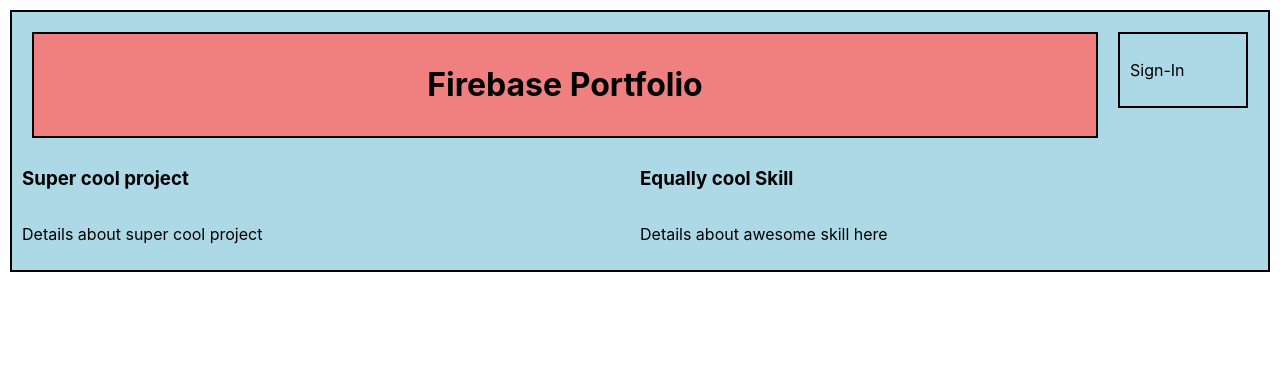
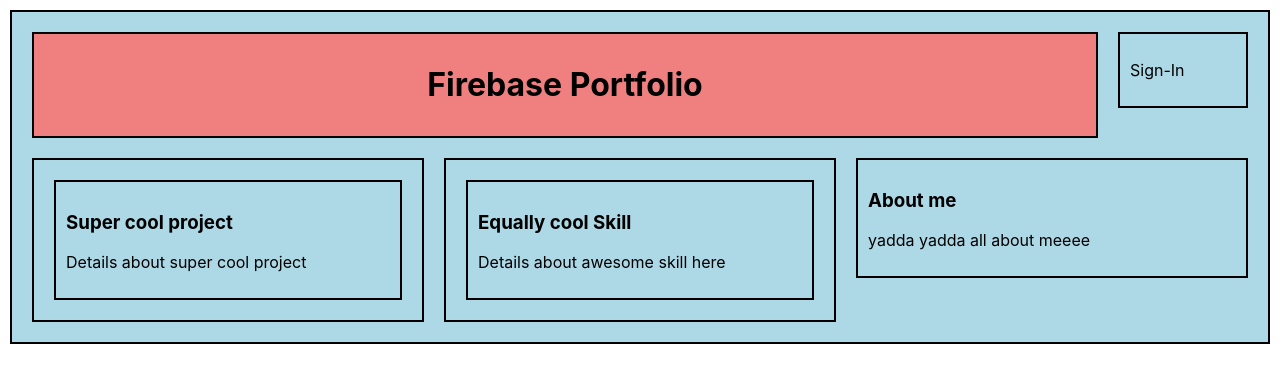
Before and after one commit to louiesch/fire-port, a React (Create React App) app: page / in a window 1280 px wide. Shown: the top 382 px of the page. Built offline with nearby package versions, Linux system fonts and the light colour scheme.

Commit message:
add some styling to components, add bio.js file
Co-authored-by: Ash Porter <porter.ashley13@gmail.com>

```diff
--- a/src/components/App.js
+++ b/src/components/App.js
@@ -3,6 +3,7 @@
 import SignIn from "./SignIn"
 import ProjectList from './Projects/ProjectList'
 import SkillList from './Skills/SkillList'
+import Bio from './Bio/Bio'
 
 function App() {
   return (
@@ -24,6 +25,9 @@
             <div className="column">
               <SkillList/>
             </div>
+            <div className="column">
+              <Bio/>
+            </div>
           </div>
         </div>
       </div>
--- a/src/components/Bio/Bio.js
+++ b/src/components/Bio/Bio.js
@@ -0,0 +1,14 @@
+import React from 'react'
+
+function Bio() {
+  return (
+    <>
+      <div className="component">
+        <h3>About me</h3>
+        <p>yadda yadda all about meeee</p>
+      </div>
+    </>
+  );
+}
+
+export default Bio;
--- a/src/components/Projects/Project.js
+++ b/src/components/Projects/Project.js
@@ -3,8 +3,10 @@
 function Project() {
   return (
     <>
-      <h3>Super cool project</h3>
-      <p>Details about super cool project</p>
+      <div className="component">
+        <h3>Super cool project</h3>
+        <p>Details about super cool project</p>
+      </div>
     </>
   );
 }
--- a/src/components/Projects/ProjectList.js
+++ b/src/components/Projects/ProjectList.js
@@ -3,7 +3,9 @@
 
 function ProjectList() {
   return (
-    <Project />
+    <div className="component">
+      <Project />
+    </div>
   );
 }
 
--- a/src/components/Skills/Skill.js
+++ b/src/components/Skills/Skill.js
@@ -3,8 +3,10 @@
 function Skill() {
   return (
     <>
-      <h3>Equally cool Skill</h3>
-      <p>Details about awesome skill here</p>
+      <div className="component">
+        <h3>Equally cool Skill</h3>
+        <p>Details about awesome skill here</p>
+      </div>
     </>
   )
 }
--- a/src/components/Skills/SkillList.js
+++ b/src/components/Skills/SkillList.js
@@ -4,7 +4,9 @@
 function SkillList() {
   return (
     <>
-      <Skill />
+      <div className="component">
+        <Skill />
+      </div>
     </>
   );
 }
```
